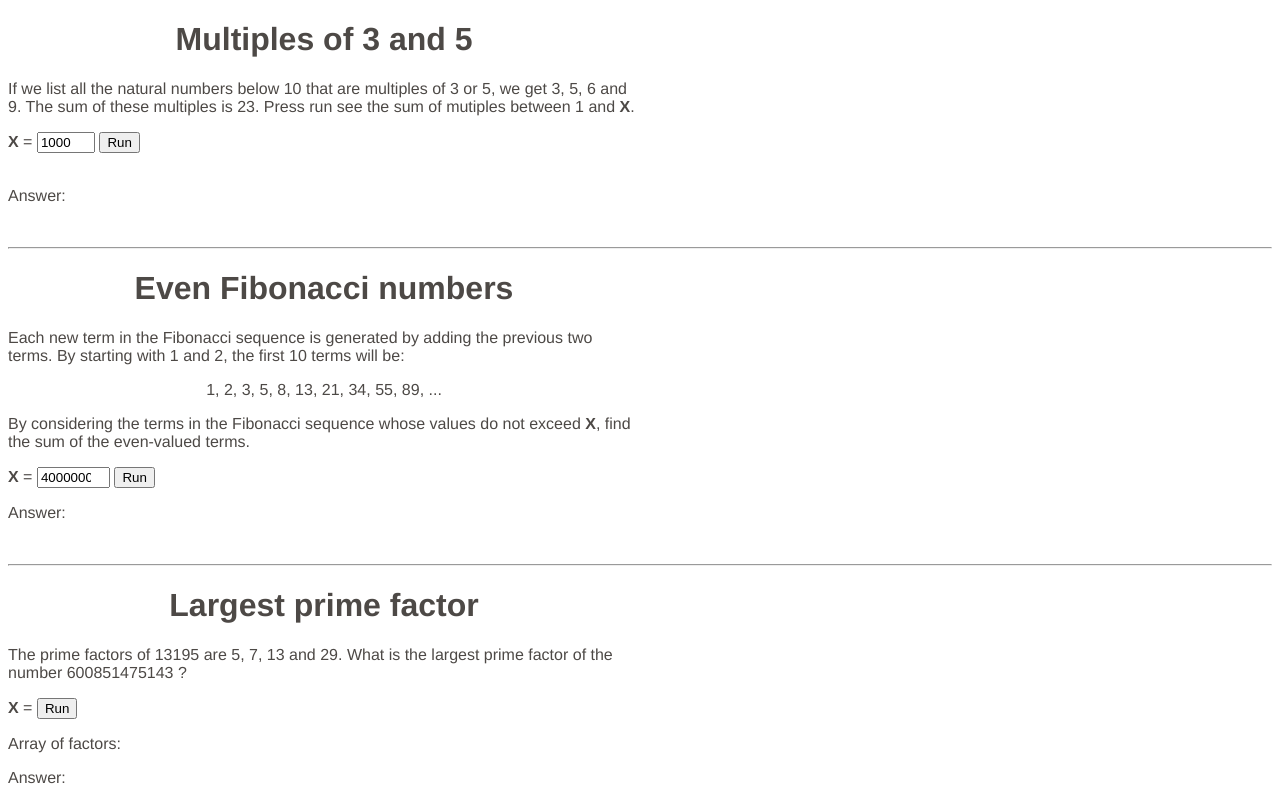
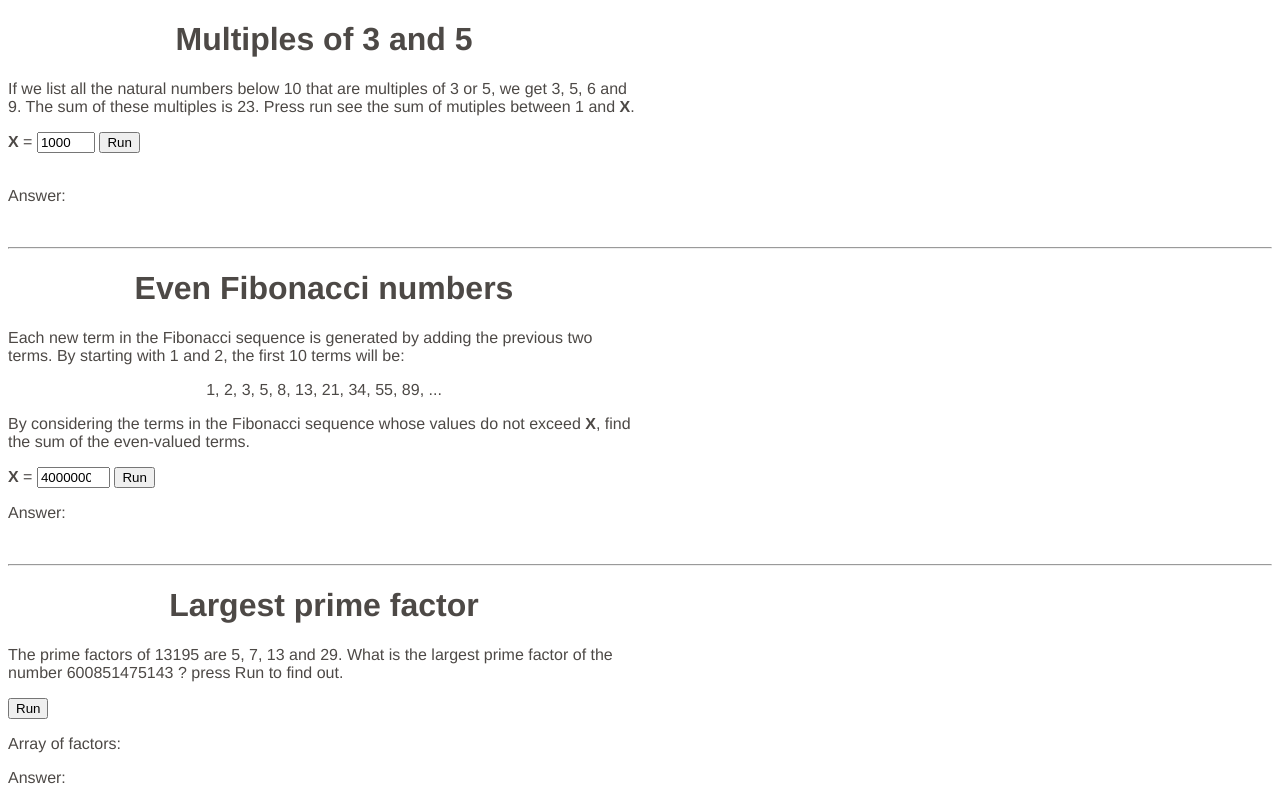
Before and after one commit to cavery8989/projectEuler, a plain HTML site: page Index.html in a window 1280 px wide. Drawn offline with Linux system fonts and the light colour scheme.

Commit message:
got rid of the X label in challange 3

```diff
--- a/Index.html
+++ b/Index.html
@@ -112,9 +112,10 @@
 
         <p>The prime factors of 13195 are 5, 7, 13 and 29.
 
-What is the largest prime factor of the number 600851475143 ?</p>
+What is the largest prime factor of the number 600851475143 ?
+        press Run to find out.</p>
 
-        <label for ="chal3input"><strong>X</strong> =</label>
+
 
             <button id="runchal3">Run</button>
 
```
